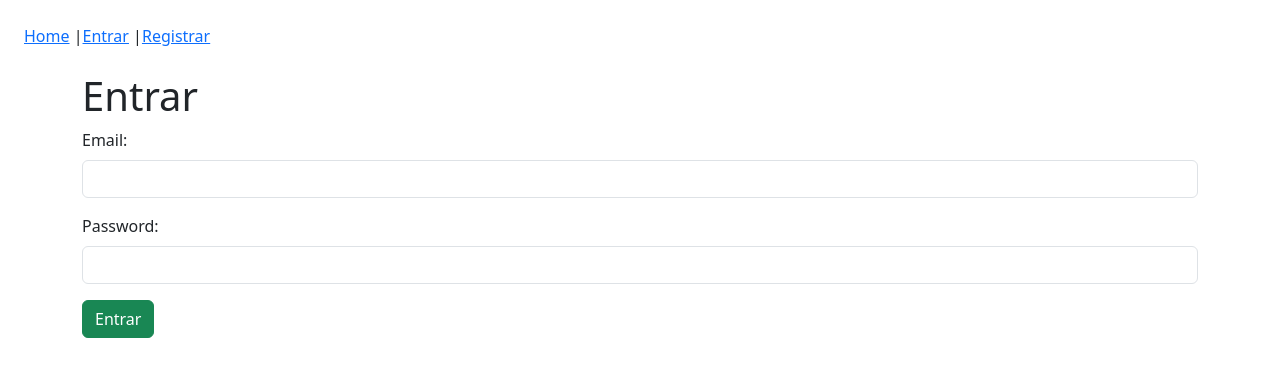
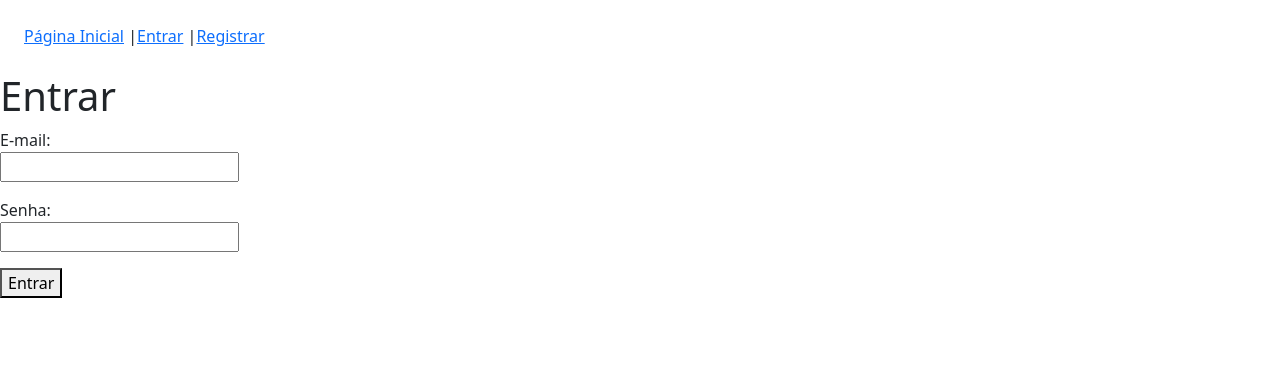
Before and after one commit to AnaJuliaSSdev/desafio-restaurantes, a React (Vite) app in the folder frontend/: page /login in a window 1280 px wide. Shown: the top 376 px of the page. Built offline with nearby package versions, Linux system fonts and the light colour scheme; no server answers.

Commit message:
refactor error messages & add chakra/i18n

```diff
--- a/frontend/package.json
+++ b/frontend/package.json
@@ -12,11 +12,17 @@
     "test:watch": "vitest"
   },
   "dependencies": {
+    "@chakra-ui/react": "^2.8.2",
+    "@emotion/react": "^11.11.3",
+    "@emotion/styled": "^11.11.0",
     "axios": "^1.6.7",
     "bootstrap": "^5.3.3",
+    "framer-motion": "^11.0.6",
+    "i18next": "^23.10.0",
     "react": "^18.2.0",
     "react-bootstrap": "^2.10.1",
     "react-dom": "^18.2.0",
+    "react-i18next": "^14.0.5",
     "react-router-dom": "^6.22.1"
   },
   "devDependencies": {
--- a/frontend/src/App.tsx
+++ b/frontend/src/App.tsx
@@ -2,7 +2,7 @@ import { BrowserRouter as Router, Routes, Route } from "react-router-dom";
 import { HomePage } from "./pages/HomePage";
 import { AuthenticateUserPage } from "./pages/AuthenticateUserPage";
 import { RegisterUserPage } from "./pages/RegisterUserPage";
-
+import './lib/i18n.ts'
 import "bootstrap/dist/css/bootstrap.min.css";
 import "./App.css";
 import { Navigation } from "./components/ui/Navigation";
--- a/frontend/src/components/ui/Navigation.tsx
+++ b/frontend/src/components/ui/Navigation.tsx
@@ -1,8 +1,10 @@
 import { Link } from "react-router-dom";
 import { useAuth } from "@/hooks/useAuth";
 import { Button } from "react-bootstrap";
+import { useTranslation } from "react-i18next";
 
 export function Navigation() {
+  const { t } = useTranslation();
   const {accessToken, updateAccessToken} = useAuth();
 
   const logout = () => {
@@ -11,9 +13,9 @@ export function Navigation() {
 
   return (
     <nav className="p-4">
-      <Link to="/">Home</Link> |
-      {accessToken ? <Button variant="link" className="p-0" onClick={logout}>Sair</Button> : <Link to="/login">Entrar</Link>} |
-      {accessToken ? null : <Link to="/register">Registrar</Link>}
+      <Link to="/">{t('home.homePage')}</Link> |
+      {accessToken ? <Button variant="link" className="p-0" onClick={logout}>{t('home.exit')}</Button> : <Link to="/login">{t('home.login')}</Link>} |
+      {accessToken ? null : <Link to="/register">{t('home.register')}</Link>}
     </nav>
   );
 }
--- /dev/null
+++ b/frontend/src/lib/i18n.ts
@@ -0,0 +1,16 @@
+import i18next from 'i18next'
+
+import { initReactI18next } from 'react-i18next'
+
+import ptTranslations from '../locales/pt.json'
+
+void i18next.use(initReactI18next).init({
+  debug: false,
+  fallbackLng: 'pt',
+  resources: {
+    pt: {
+      translation: ptTranslations
+    }
+  },
+  lng: 'pt'
+})
--- a/frontend/src/lib/requests/registerUser.ts
+++ b/frontend/src/lib/requests/registerUser.ts
@@ -9,6 +9,6 @@ export async function createUser(fullName: string, email: string, password: stri
             'Content-Type': 'application/json',
         }
     })
-    console.log('rodou')
+
     return 200;
 }
--- a/frontend/src/lib/utils/userRegisterValidation.ts
+++ b/frontend/src/lib/utils/userRegisterValidation.ts
@@ -1,21 +1,26 @@
-export function userRegisterValidation(username: string, lastName: string, email: string, password: string): string {
-    const emailPattern = /^[a-zA-Z0-9._%+-]+@[a-zA-Z0-9.-]+\.[a-zA-Z]{2,}$/;
+export type ValidationResult = {
+    key: string;
+    message: string;
+};
+const emailPattern = /^[a-zA-Z0-9._%+-]+@[a-zA-Z0-9.-]+\.[a-zA-Z]{2,}$/;
+export function userRegisterValidation(email: string, password: string, username: string, lastName: string,): ValidationResult | '' {
+
 
     if(!username || !email || !password || !lastName) {
-        return 'CAMPO_VAZIO';
+        return { key: "EMPTY_FIELD", message: "Todos os campos devem ser preenchidos" };
     }
 
     if(password.length < 8) {
-        return 'SENHA_PEQUENA';
+        return { key: "SMALL_PASSWORD", message: "Senha muito pequena, deve conter no mínimo 8 caracteres" };
     }
 
     if(password.length > 12) {
-        return 'SENHA_GRANDE';
+        return { key: "LARGE_PASSWORD", message: "Senha muito grande, deve conter no máximo 12 caracteres" };
     }
 
     if(!emailPattern.test(email) || email.length < 1) {
-        return 'EMAIL_INVALIDO';
+        return { key: "INVALID_EMAIL", message: "Insira um e-mail válido" };
     }
 
-    return 'ERROR';
+    return '';
 }
--- /dev/null
+++ b/frontend/src/locales/pt.json
@@ -0,0 +1,22 @@
+{
+    "home": {
+        "homePage": "Página Inicial",
+        "home": "Inicio",
+        "login": "Entrar",
+        "register": "Registrar",
+        "exit": "Sair"
+    },
+    "authenticate": {
+        "login": "Entrar",
+        "e-mail": "E-mail",
+        "password": "Senha"
+    },
+    "register": {
+        "register": "Registrar",
+        "name": "Nome",
+        "last-name": "Sobrenome",
+        "e-mail": "E-mail",
+        "password": "Senha",
+        "sign-up": "Cadastrar"
+    }
+}
--- a/frontend/src/pages/AuthenticateUserPage.tsx
+++ b/frontend/src/pages/AuthenticateUserPage.tsx
@@ -1,10 +1,17 @@
 import { FormEvent, useRef, useState } from "react";
 import { useNavigate } from "react-router-dom";
-import { Button, Container, Form } from "react-bootstrap";
+import {
+  Button,
+  Container,
+  FormControl,
+  FormLabel,
+  Input,
+} from "@chakra-ui/react";
 
 import { authenticateRequest } from "@/lib/requests";
 import { Message, MessageProps } from "@/components/ui/Message";
 import { useAuth } from "@/hooks";
+import { useTranslation } from 'react-i18next'
 
 type InputRefs = {
   email: React.RefObject<HTMLInputElement>;
@@ -15,6 +22,7 @@ export function AuthenticateUserPage() {
   const { updateAccessToken } = useAuth();
   const [message, setMessage] = useState<MessageProps | null>(null);
   const navigate = useNavigate();
+  const { t } = useTranslation()
 
   const inputRefs: InputRefs = {
     email: useRef<HTMLInputElement>(null),
@@ -32,8 +40,9 @@ export function AuthenticateUserPage() {
 
   const handleFormSubmit = async (event: FormEvent) => {
     event.preventDefault();
-    const email = inputRefs.email.current?.value;
-    const password = inputRefs.password.current?.value;
+    const email  = inputRefs.email.current?.value ?? "";
+    const password = inputRefs.password.current?.value ?? "";
+
     if (!email || !password) {
       setMessage({
         type: "INFO",
@@ -76,31 +85,26 @@ export function AuthenticateUserPage() {
     <Container>
       <h1>Entrar</h1>
       {message && <Message {...message} />}
-      <Form method="POST" onSubmit={handleFormSubmit}>
-        <Form.Group className="mb-3">
-          <Form.Label htmlFor="email">Email:</Form.Label>
-          <Form.Control
-            type="text"
-            name="email"
-            id="email"
-            ref={inputRefs.email}
-          />
-        </Form.Group>
-        <Form.Group className="mb-3">
-          <Form.Label htmlFor="password">Password:</Form.Label>
-          <Form.Control
+      <FormControl>
+        <Container className="mb-3">
+          <FormLabel htmlFor="email">{t('authenticate.e-mail')}:</FormLabel>
+          <Input type="text" name="email" id="email" ref={inputRefs.email} />
+        </Container>
+        <Container className="mb-3">
+          <FormLabel htmlFor="password">{t('authenticate.password')}:</FormLabel>
+          <Input
             type="password"
             name="password"
             id="password"
             ref={inputRefs.password}
           />
-        </Form.Group>
-        <Form.Group>
-          <Button type="submit" variant="success">
-            Entrar
+        </Container>
+        <Container>
+          <Button onClick={handleFormSubmit} type="submit">
+          {t('authenticate.login')}
           </Button>
-        </Form.Group>
-      </Form>
+        </Container>
+      </FormControl>
     </Container>
   );
 }
--- a/frontend/src/pages/HomePage.tsx
+++ b/frontend/src/pages/HomePage.tsx
@@ -1,7 +1,10 @@
+import { useTranslation } from "react-i18next";
+
 export function HomePage() {
+  const { t } = useTranslation();
   return (
     <div className="px-4">
-      <h1>Home Page</h1>
+      <h1>{t('home.homePage')}</h1>
     </div>
   );
 }
--- a/frontend/src/pages/RegisterUserPage.tsx
+++ b/frontend/src/pages/RegisterUserPage.tsx
@@ -1,122 +1,117 @@
 import { FormEvent, useRef, useState } from "react";
-import { Button, Container, Form, FormControl, FormGroup, FormLabel } from "react-bootstrap";
+import {
+  Button,
+  Container,
+  FormControl,
+  FormLabel,
+  Input,
+} from "@chakra-ui/react";
 import { createUser } from "../lib/requests/registerUser";
 import { useNavigate } from "react-router-dom";
 import { Message, MessageProps } from "@/components/ui/Message";
 import { userRegisterValidation } from "@/lib/utils/userRegisterValidation";
+import { useTranslation } from "react-i18next";
 
 type InputRefs = {
   username: React.RefObject<HTMLInputElement>;
   lastName: React.RefObject<HTMLInputElement>;
   email: React.RefObject<HTMLInputElement>;
   password: React.RefObject<HTMLInputElement>;
-}
+};
 
 export function RegisterUserPage() {
   const navigate = useNavigate();
+  const { t } = useTranslation();
 
-    const [ message, setMessage ] = useState<MessageProps | null>(null);
+  const [message, setMessage] = useState<MessageProps | null>(null);
 
   const inputRefs: InputRefs = {
     username: useRef<HTMLInputElement>(null),
     lastName: useRef<HTMLInputElement>(null),
     email: useRef<HTMLInputElement>(null),
-        password: useRef<HTMLInputElement>(null)
-    }
+    password: useRef<HTMLInputElement>(null),
+  };
 
   const handleFormSubmit = async (event: FormEvent) => {
     event.preventDefault();
-        const username = inputRefs.username.current?.value || '';
-        const lastName = inputRefs.lastName.current?.value || '';
-        const email = inputRefs.email.current?.value || '';
-        const password = inputRefs.password.current?.value || '';
+    const username = inputRefs.username.current?.value ?? "";
+    const lastName = inputRefs.lastName.current?.value ?? "";
+    const email = inputRefs.email.current?.value ?? "";
+    const password = inputRefs.password.current?.value ?? "";
 
-        switch (userRegisterValidation(username, lastName, email, password)) {
-            case 'CAMPO_VAZIO':
+    let validationError = userRegisterValidation(
+      email,
+      password,
+      username,
+      lastName
+    );
+
+    if (validationError) {
       setMessage({
         type: "WARNING",
-                    description: "Todos os campos devem ser preenchidos",
-                });
-                return;
-
-            case 'SENHA_PEQUENA':
-                setMessage({
-                    type: "WARNING",
-                    description: "Senha muito pequena, deve conter no mínimo 8 caracteres",
-                });
-                return;
-
-            case 'SENHA_GRANDE':
-                setMessage({
-                    type: "WARNING",
-                    description: "Senha muito grande, deve conter no máximo 12 caracteres",
-                });
-                return;
-
-            case 'EMAIL_INVALIDO':
-                setMessage({
-                    type: "WARNING",
-                    description: "Insira um e-mail válido",
+        description: validationError.message,
       });
       return;
     }
 
-        const fullName = [username, lastName].join(" ")
+    const fullName = `${username} ${lastName}`;
 
-        createUser(fullName, email, password)
-        navigate('/')
+    try {
+      await createUser(fullName, email, password);
+      navigate("/");
+    } catch (error) {
+      setMessage({
+        type: "WARNING",
+        description:
+          "Erro ao criar usuário. Por favor, tente novamente mais tarde.",
+      });
     }
+  };
 
   return (
-        <>
     <Container>
       <h1>Registrar</h1>
       {message && <Message {...message} />}
-            <Form method="POST" onSubmit={handleFormSubmit}>
-                <FormGroup>
-                    <FormLabel htmlFor="email">Username</FormLabel>
-                    <FormControl
+      <FormControl>
+        <FormLabel htmlFor="email">{t("register.name")}</FormLabel>
+        <Input
           type="text"
           name="username"
           id="username"
           className="mb-3"
           ref={inputRefs.username}
-                    >
-                    </FormControl>
+        ></Input>
 
-                    <FormLabel htmlFor="lastName">Last name</FormLabel>
-                    <FormControl
+        <FormLabel htmlFor="lastName">{t("register.last-name")}</FormLabel>
+        <Input
           type="text"
           name="lastName"
           id="lastName"
           className="mb-3"
           ref={inputRefs.lastName}
-                    >
-                    </FormControl>
+        ></Input>
 
-                    <FormLabel htmlFor="email">E-mail</FormLabel>
-                    <FormControl
+        <FormLabel htmlFor="email">{t("register.e-mail")}</FormLabel>
+        <Input
           type="text"
           name="email"
           id="email"
           className="mb-3"
           ref={inputRefs.email}
-                    >
-                    </FormControl>
+        ></Input>
 
-                    <FormLabel htmlFor="password">Password</FormLabel>
-                    <FormControl
+        <FormLabel htmlFor="password">{t("register.password")}</FormLabel>
+        <Input
           type="password"
           name="password"
           id="password"
           className="mb-3"
           ref={inputRefs.password}
-                    >
+        ></Input>
+        <Button type="submit" onClick={handleFormSubmit} colorScheme="green">
+          {t("register.sign-up")}
+        </Button>
       </FormControl>
-                </FormGroup>
-                <Button type="submit">Submit</Button>
-            </Form>
     </Container>
-        </>
-    )
+  );
 }
```
Also changed, not shown: 1 other file (tests, documents, lock files or other folders). Lines whose indentation alone changed are shown as unchanged.
